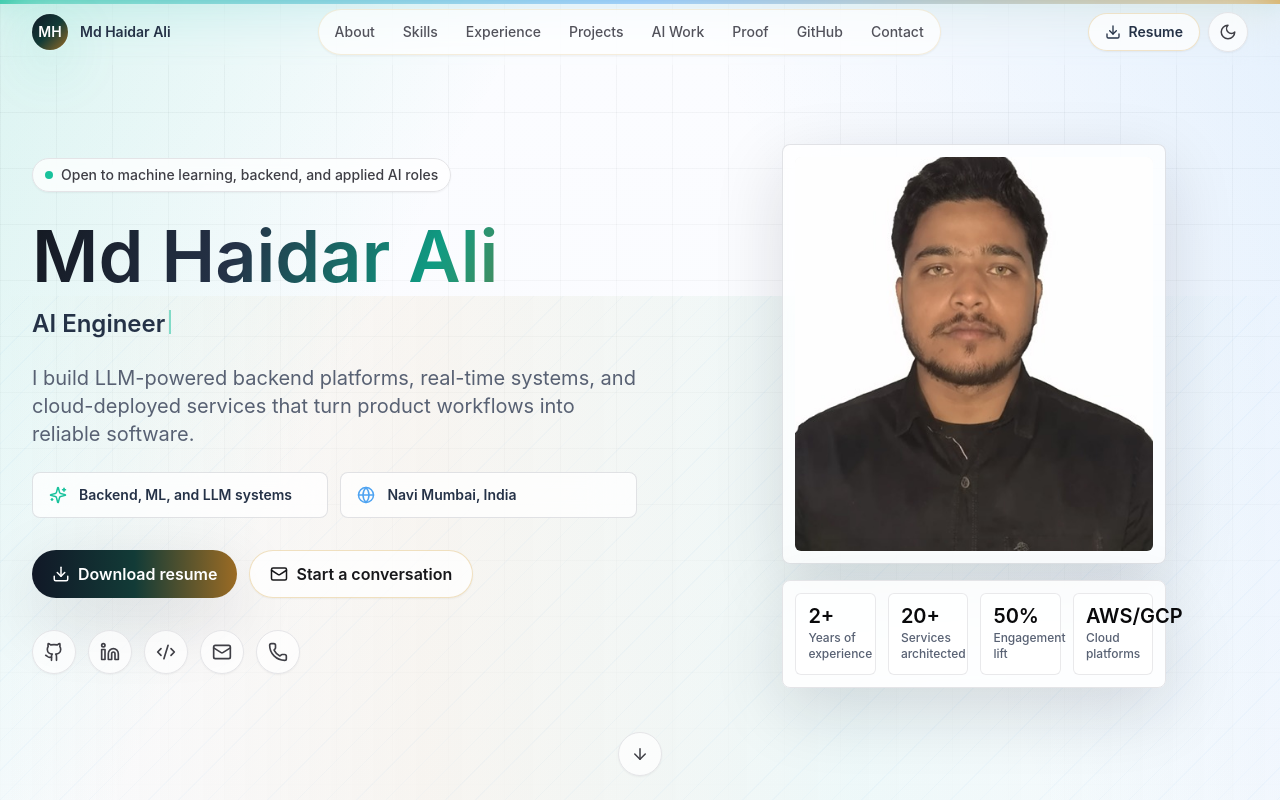
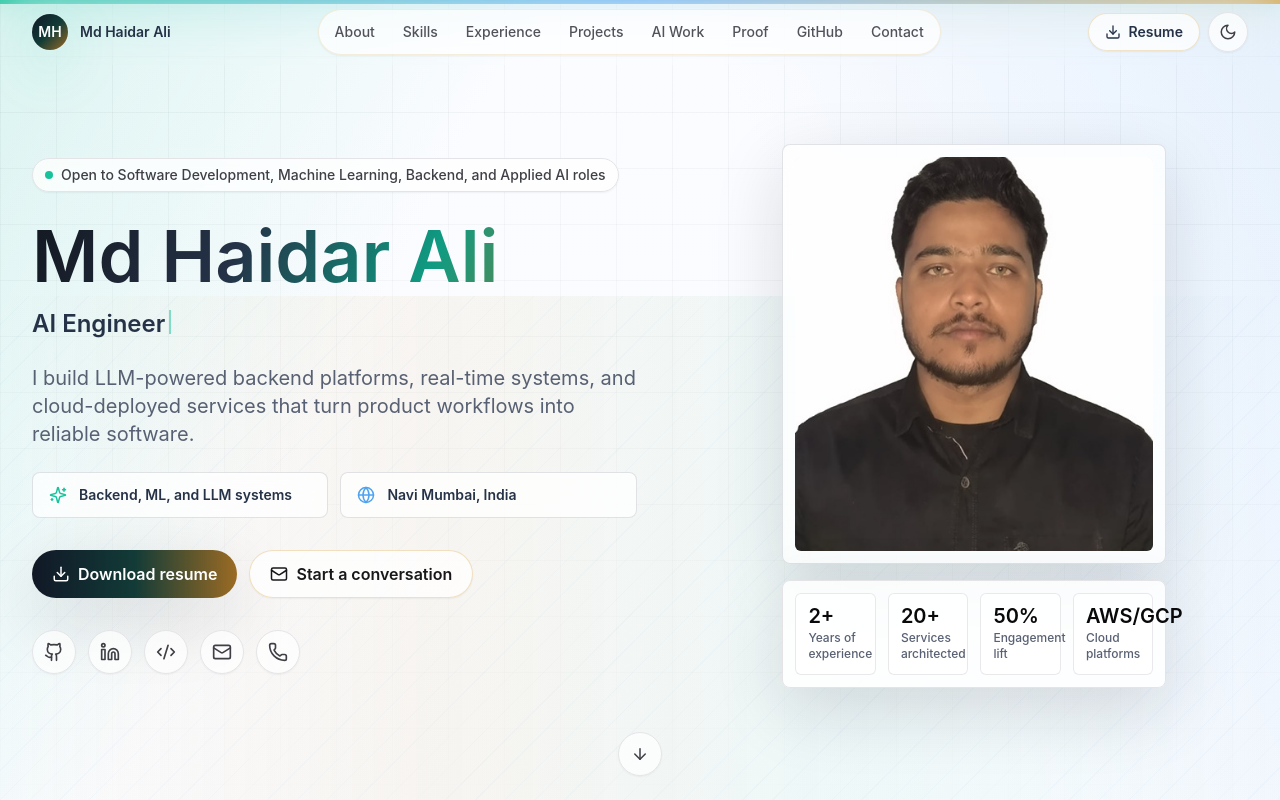
Before and after one commit to H-Ali63/portfolio, a Next.js app: page / in a window 1280 px wide. Shown: the top 800 px of the page. Built offline with nearby package versions, Linux system fonts and the light colour scheme.

Commit message:
changes in the profile  and next commit

```diff
--- a/data/profile.ts
+++ b/data/profile.ts
@@ -19,7 +19,7 @@ export const profile: Profile = {
   phone: "+91-8200030659",
   avatar: "/assets/profile.jpeg",
   resume: "/assets/resume.pdf",
-  availability: "Open to machine learning, backend, and applied AI roles",
+  availability: "Open to Software Development, Machine Learning, Backend, and Applied AI roles",
   sectionOrder: [
     "hero",
     "about",
```
